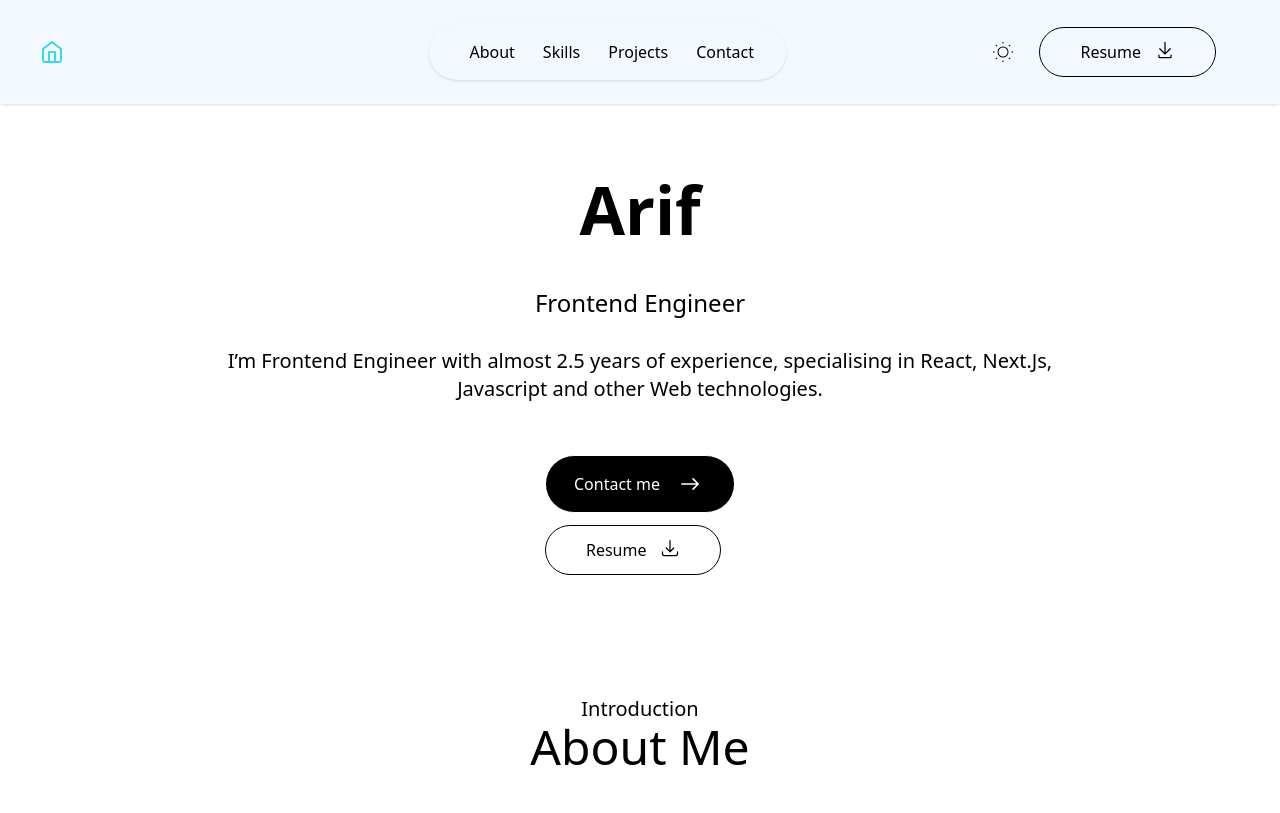
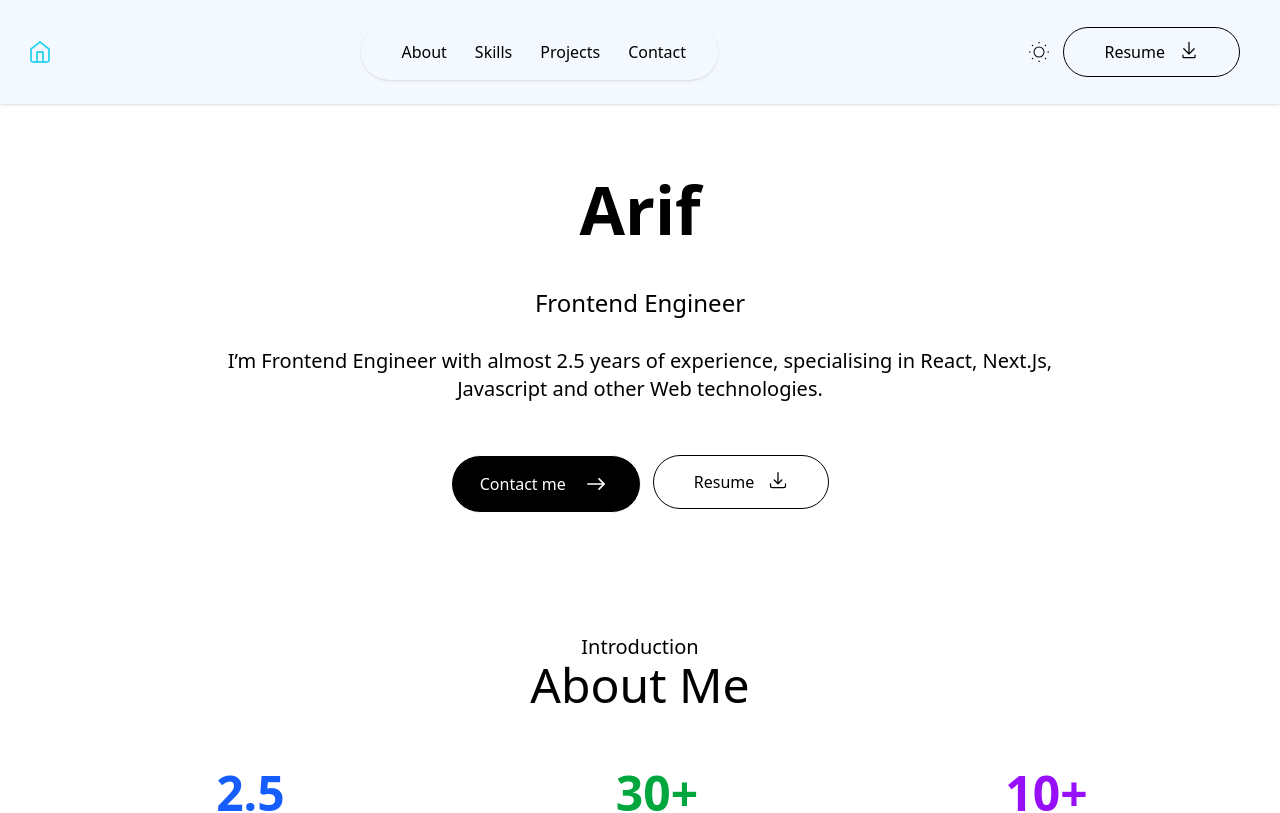
Before and after one commit to Arif-khan9/My-Project, a React (Vite) app: page / in a window 1280 px wide. Shown: the top 813 px of the page. Built offline with nearby package versions, Linux system fonts and the light colour scheme.

Commit message:
icon-fixd

```diff
--- a/src/Components/Contect.jsx
+++ b/src/Components/Contect.jsx
@@ -40,18 +40,18 @@ const Contact = () => {
     <div className='flex flex-col items-center mt-10 gap-5'>
      <form className='flex flex-col items-center mt-10 gap-5' onSubmit={handlesumitbtn}>
       <div className='flex-col flex md:flex md:flex-row gap-5'>
-       <input className='border p-3 w-84 md:w-88  lg:w-90 rounded-md border-gray-400 placeholder:text-gray-300' type="text"  name='text'  placeholder='Enter your name' value={input.text } onChange={inputsubmitbtn}/>
-      <input className='border  p-3 w-84 md:w-88 Lg:w-90 rounded-md border-gray-400 placeholder:text-gray-300' type="email" name='Password' placeholder='Enter your email' value={input.Password } onChange={inputsubmitbtn}/>
+       <input className='border p-3 w-84 md:w-80  lg:w-95 rounded-md border-gray-400 placeholder:text-gray-300' type="text"  name='text'  placeholder='Enter your name' value={input.text } onChange={inputsubmitbtn}/>
+      <input className='border  p-3 w-84 md:w-80 Lg:w-95 rounded-md border-gray-400 placeholder:text-gray-300' type="email" name='Password' placeholder='Enter your email' value={input.Password } onChange={inputsubmitbtn}/>
      </div>
      <div>
-      <textarea  className='border border-gray-400 p-3 h-90  w-85 md:w-167 lg:w-185 rounded-md placeholder:text-gray-300'  name='message' id=""  placeholder='Enter your messag' value={input.message} onChange={inputsubmitbtn}> </textarea>
+      <textarea  className='border border-gray-400 p-3 h-90  w-85 md:w-165 lg:w-180 rounded-md placeholder:text-gray-300'  name='message' id=""  placeholder='Enter your messag' value={input.message} onChange={inputsubmitbtn}> </textarea>
      </div>
      <button className='py-3 px-8 rounded-full border bg-black text-white flex items-center gap-3'>Submit <IoIosArrowRoundForward  className='h-7 w-7'/></button>
      </form>
      <div className='mt-20'>
       <p className='flex items-center gap-3.5 text-xs md:text-xl text-gray-400'><MdEmail  className='w-8 h-8 '/>ak4040651@gmail.com</p>
      </div>
-      <div className='border-b w-80 md:w-150 lg:w-250 border-gray-400 mt-5 mb-10'></div>
+      <div className='border-b w-80 md:w-165 lg:w-250 border-gray-400 mt-5 mb-10'></div>
      <div className='flex gap-6 mb-5'>
        <a href="https://github.com/Arif-khan9"  target="_blank"> <img className='bg-black rounded-full w-10 h-10' src="github.webp" alt="" /></a>
        <a href=""> <img  className='h-10 w-10' src="linkedin.webp" alt="" /></a>
--- a/src/Components/Navbar.jsx
+++ b/src/Components/Navbar.jsx
@@ -24,11 +24,11 @@ const [menu, setMenu] = useState(false)
     <>
 
     <nav className="shadow-2xl " >
-        <div className='fixed top-0 left-0 w-full  backdrop-blur-md  bg-blue-100/30  shadow-sm flex md:gap-8 md:px-10 lg:gap-20  justify-between items-center py-3 md:py-6   px-5'>
+        <div className='fixed top-0 left-0 w-full  backdrop-blur-md  bg-blue-100/30  shadow-sm flex   justify-between items-center py-3 md:py-6   px-7'>
             <div>
             <a href="#section"><img className='h-6 w-6 ' src="home_logo copy.png" alt="" /></a>
           </div>
-        <div className=" ml-40">
+        <div className="">
           <ul className=' hidden md:flex   md:gap-7 pt-15 pl-10 gap-5  p-4 shadow-md   px-8 md:py-4 md:rounded-full shadow-sm '>
                 <li><a href="#about" className=" hover:cursor-pointer " >About</a>  </li>
                 <li><a href="#skill" className='hover:cursor-pointer '>Skills</a></li>
@@ -48,8 +48,8 @@ const [menu, setMenu] = useState(false)
              <FiX  onClick={clickHandlebutton} className=" hidden md:hidden relative bottom-11 text-cyan-800 text-3xl left-35 bg"/>
           )}
         </div>
-        <div className='flex items-center justify-center gap-6'>
-          {darkmode ?<IoMoonOutline  className="h-6 w-6" onClick={lightmode} /> :  <CiBrightnessDown  className="h-6 w-6" onClick={lightmode}/>}
+        <div className='flex items-center justify-center gap-3 '>
+          {darkmode ?<IoMoonOutline  className="h-6 w-6 " onClick={lightmode} /> :  <CiBrightnessDown  className="h-6 w-6" onClick={lightmode}/>}
             <a download href="../../last.pdf"><button  className='md:flex hidden md:block border px-10 py-3 gap-3.5 rounded-full'>Resume <span><GoDownload className="h-5 w-5" /></span></button></a>
            <div><CiMenuFries  values="menu" onClick={clickHandlebutton} className='md:hidden h-6 w-6  '/> </div>
         </div>
--- a/src/Components/Section.jsx
+++ b/src/Components/Section.jsx
@@ -11,9 +11,9 @@ const Section = () => {
             <h3 className='text-2xl '>Frontend Engineer</h3>
             <p className='text-center text-xs px-4  md:text-xl'>I’m Frontend Engineer with almost 2.5 years of experience, specialising in React, Next.Js, <br />
             Javascript and other Web technologies.</p>
-            <div className=' md:flex flex flex-col gap-4  md:gap-3 mt-6 '>
+            <div className=' md:flex flex flex-col gap-4 md:flex-row  md:gap-3 mt-6 '>
             <a href="#contect"><button  className='flex items-center border px-7 py-3 sm:gap-2 md:gap-3.5 rounded-full bg-black text-white'>Contact me <span><IoIosArrowRoundForward  className='h-8 w-8'/></span></button></a>
-          <a download href="../../last.pdf"><button  className=' flex border px-10 py-3 gap-3.5 rounded-full'>Resume <span><HiArrowDownTray className='h-5 w-5' /></span></button></a>
+          <a download href="../../last.pdf"><button  className=' flex border px-10 py-3.5 gap-3.5 rounded-full'>Resume <span><HiArrowDownTray className='h-5 w-5' /></span></button></a>
         </div>
         </div>
 
```
